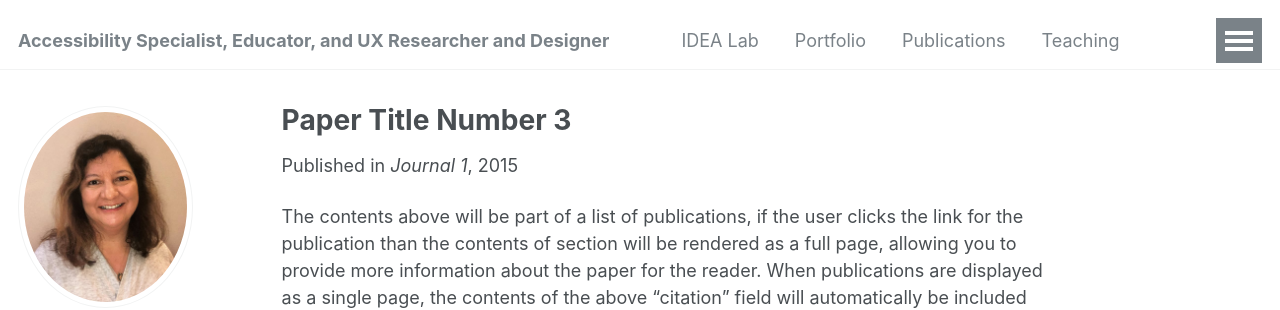
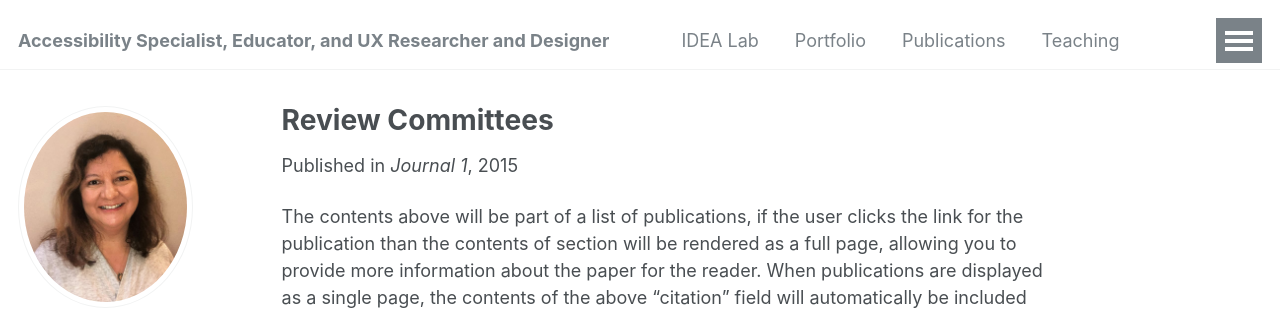
Before and after one commit to danper2024/APT, a Jekyll site: the page built from _publications/2015-10-01-paper-title-number-3.md, in a window 1280 px wide and 1130 px high. Shown: the top 310 px of the window. Built offline with Jekyll 4.4.1, drawn with Linux system fonts in a browser that asks for light colours; some web fonts are replaced.

Commit message:
Update 2015-10-01-paper-title-number-3.md
Signed-off-by: danper2024 <dan.perkins@outlook.com>

```diff
--- a/_publications/2015-10-01-paper-title-number-3.md
+++ b/_publications/2015-10-01-paper-title-number-3.md
@@ -1,5 +1,5 @@
 ---
-title: "Paper Title Number 3"
+title: "Review Committees"
 collection: publications
 category: manuscripts
 permalink: /publication/2015-10-01-paper-title-number-3
```
